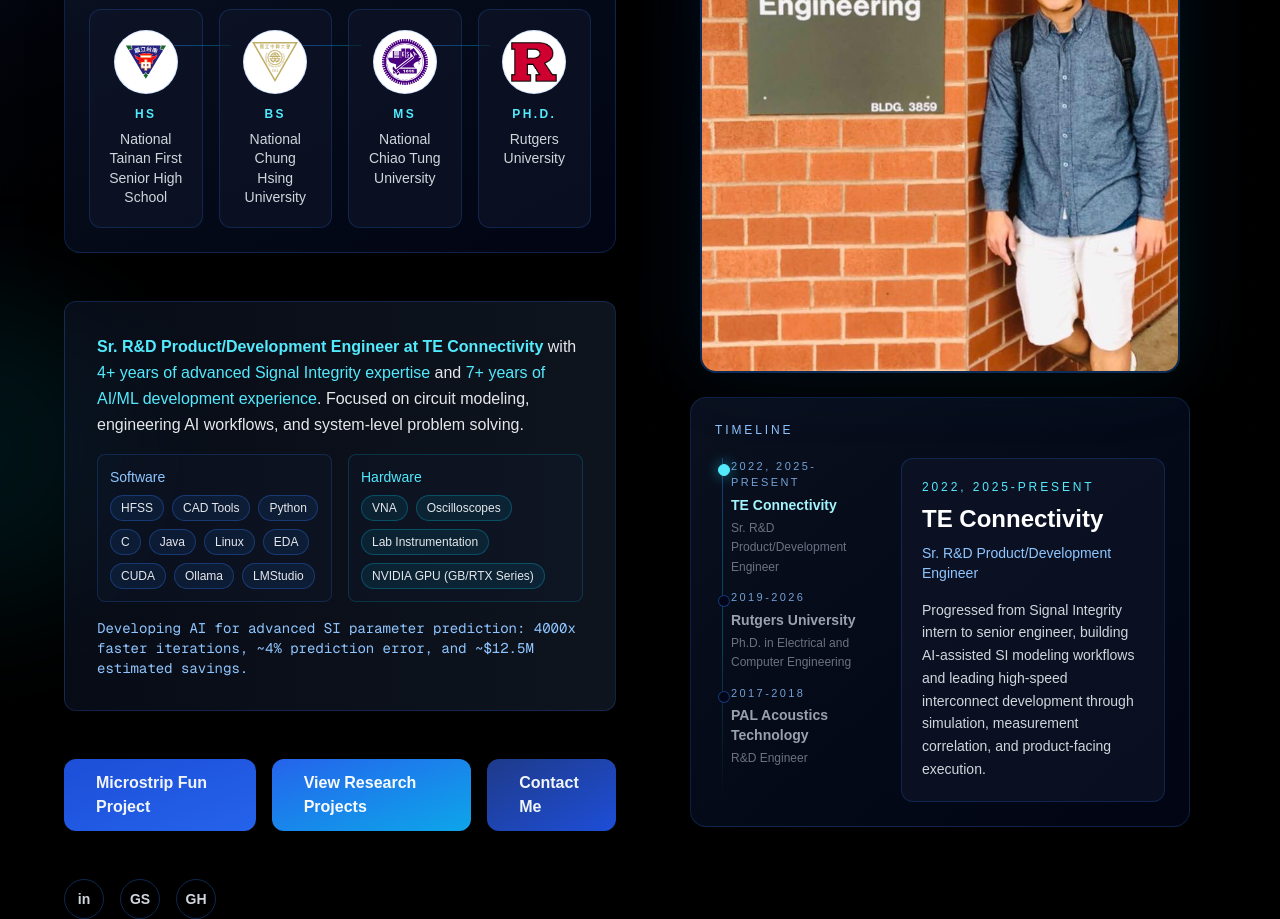
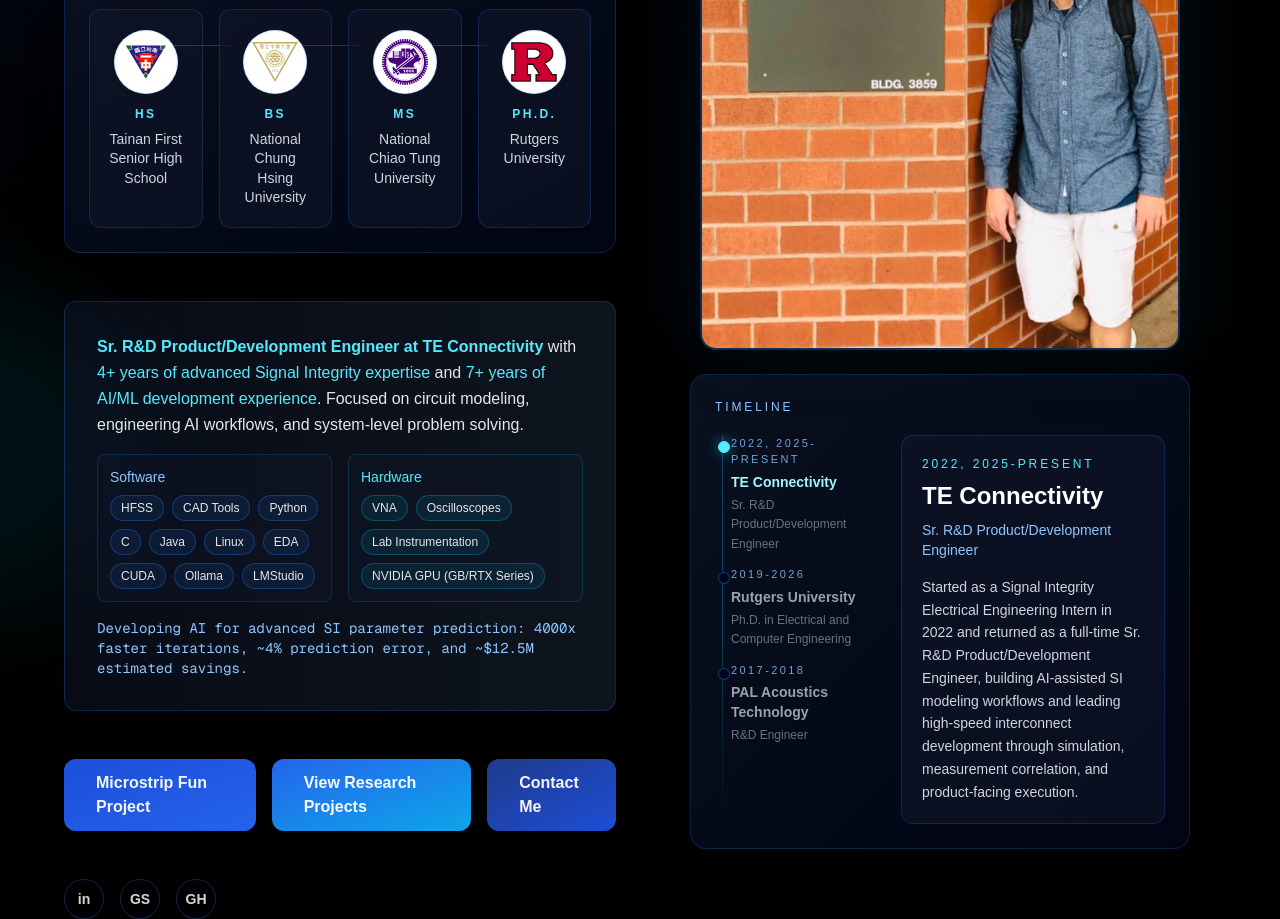
Before and after one commit to dryungtinghsieh-ui/ai-portfolio, a Next.js app: page / in a window 1280 px wide. Shown: the part 320-1239 px from the top of the page. Built offline with nearby package versions, Linux system fonts and the light colour scheme.

Commit message:
Refine timeline copy and restore high school name

```diff
--- a/app/page.tsx
+++ b/app/page.tsx
@@ -84,7 +84,7 @@ const timelineEntries = [
     subtitle: 'Sr. R&D Product/Development Engineer',
     phases: [],
     detail:
-      'Progressed from Signal Integrity intern to senior engineer, building AI-assisted SI modeling workflows and leading high-speed interconnect development through simulation, measurement correlation, and product-facing execution.',
+      'Started as a Signal Integrity Electrical Engineering Intern in 2022 and returned as a full-time Sr. R&D Product/Development Engineer, building AI-assisted SI modeling workflows and leading high-speed interconnect development through simulation, measurement correlation, and product-facing execution.',
   },
   {
     period: '2019-2026',
@@ -107,7 +107,7 @@ const timelineEntries = [
 const educationJourney = [
   {
     stage: 'HS',
-    school: 'National Tainan First Senior High School',
+    school: 'Tainan First Senior High School',
     logo: '/Schools/TNFSH_emblem.svg',
   },
   {
```
